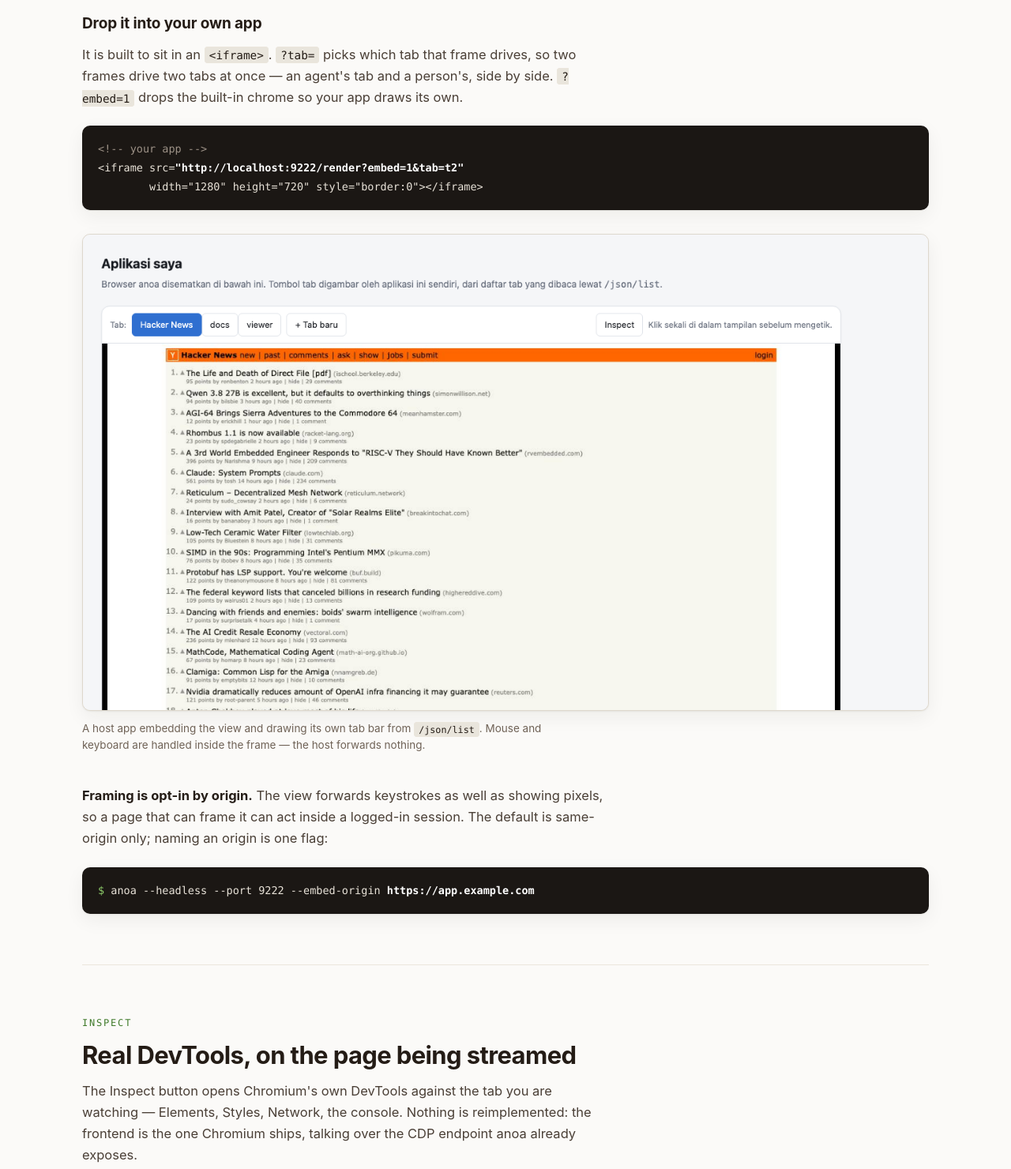
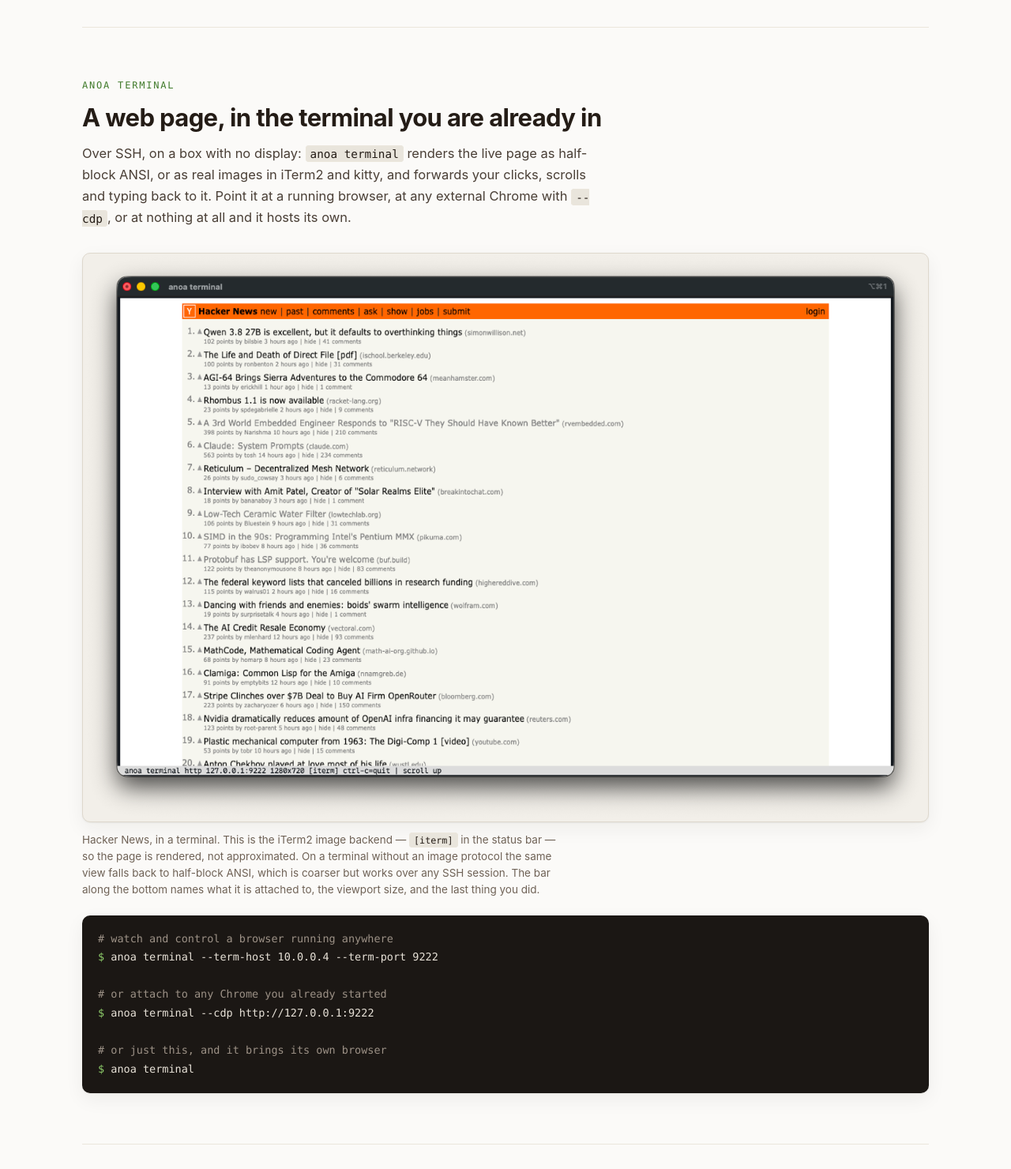
Before and after one commit to anak10thn/anoa-browser, a browser extension: page pages/index.html in a window 1280 px wide. Shown: the part 2320-3800 px from the top of the page at 79% size. Drawn offline with Linux system fonts and the light colour scheme.

Commit message:
feat(site): show anoa terminal, and drop the iframe section (#22)
The terminal claim was the one thing on the page with no picture behind it,
which is a shame because it is the least believable of them until you see it:
a real web page inside a terminal window. The capture is the iTerm2 image
backend, and the caption says so — a terminal with no image protocol falls back
to half-block ANSI and looks coarser, so a reader on plain xterm is not
promised something they will not get.

The "Drop it into your own app" subsection and its iframe example are removed
at the author's request, and the terminal section takes the slot they held.
Embedding is still documented in the README, and --embed-origin still exists;
it is the landing page that no longer covers it.

live-view-embedded.png stays in the tree — the README uses it — it is just no
longer on the site.

```diff
--- a/pages/index.html
+++ b/pages/index.html
@@ -4,7 +4,7 @@
 <meta charset="utf-8">
 <meta name="viewport" content="width=device-width,initial-scale=1">
 <title>anoa — a browser you can talk to</title>
-<meta name="description" content="A real Chromium browser that takes commands. Drive it from a shell, an HTTP endpoint or any CDP client, watch it in your terminal, or embed a live view people can use.">
+<meta name="description" content="A real Chromium browser that takes commands. Drive it from a shell, an HTTP endpoint or any CDP client, and watch it live in a browser tab or in your terminal.">
 <link rel="icon" href="images/anoa-mascot.png">
 
 <meta property="og:title" content="anoa — a browser you can talk to">
@@ -246,32 +246,36 @@
     others stay live in the background.</figcaption>
   </figure>
 
-  <div class="col" style="margin-top:44px">
-    <h3 style="font-size:19px;margin-bottom:10px">Drop it into your own app</h3>
-    <p>It is built to sit in an <code>&lt;iframe&gt;</code>. <code>?tab=</code> picks
-    which tab that frame drives, so two frames drive two tabs at once — an agent's
-    tab and a person's, side by side. <code>?embed=1</code> drops the built-in chrome
-    so your app draws its own.</p>
+</section>
+
+<section id="terminal">
+  <div class="col">
+    <p class="eyebrow">anoa terminal</p>
+    <h2>A web page, in the terminal you are already in</h2>
+    <p>Over SSH, on a box with no display: <code>anoa terminal</code> renders the live
+    page as half-block ANSI, or as real images in iTerm2 and kitty, and forwards your
+    clicks, scrolls and typing back to it. Point it at a running browser, at any
+    external Chrome with <code>--cdp</code>, or at nothing at all and it hosts its own.</p>
   </div>
 
-<pre class="term"><span class="c">&lt;!-- your app --&gt;</span>
-&lt;iframe src=<b>"http://localhost:9222/render?embed=1&amp;tab=t2"</b>
-        width="1280" height="720" style="border:0"&gt;&lt;/iframe&gt;</pre>
-
-  <figure>
-    <img src="images/live-view-embedded.png" alt="A host application embedding the anoa live view, drawing its own tab bar above it">
-    <figcaption>A host app embedding the view and drawing its own tab bar from
-    <code>/json/list</code>. Mouse and keyboard are handled inside the frame — the
-    host forwards nothing.</figcaption>
+<figure>
+    <img src="images/anoa-terminal.png" alt="Hacker News rendered inside a terminal window by anoa terminal, with a status bar reading: anoa terminal http 127.0.0.1:9222 1280x720 [iterm] ctrl-c=quit, scroll up">
+    <figcaption>Hacker News, in a terminal. This is the iTerm2 image backend —
+    <code>[iterm]</code> in the status bar — so the page is rendered, not
+    approximated. On a terminal without an image protocol the same view falls
+    back to half-block ANSI, which is coarser but works over any SSH session.
+    The bar along the bottom names what it is attached to, the viewport size,
+    and the last thing you did.</figcaption>
   </figure>
 
-  <div class="col" style="margin-top:40px">
-    <p><strong>Framing is opt-in by origin.</strong> The view forwards keystrokes as
-    well as showing pixels, so a page that can frame it can act inside a logged-in
-    session. The default is same-origin only; naming an origin is one flag:</p>
-  </div>
+<pre class="term"><span class="c"># watch and control a browser running anywhere</span>
+<span class="p">$</span> anoa terminal --term-host 10.0.0.4 --term-port 9222
 
-<pre class="term"><span class="p">$</span> anoa --headless --port 9222 --embed-origin <b>https://app.example.com</b></pre>
+<span class="c"># or attach to any Chrome you already started</span>
+<span class="p">$</span> anoa terminal --cdp http://127.0.0.1:9222
+
+<span class="c"># or just this, and it brings its own browser</span>
+<span class="p">$</span> anoa terminal</pre>
 </section>
 
 <section id="inspect">
@@ -287,26 +291,6 @@
     <img src="images/live-view-devtools.png" alt="Chromium DevTools attached to the page anoa is streaming, showing the Elements and Styles panels">
     <figcaption>DevTools attached to the streamed tab, opened from the viewer.</figcaption>
   </figure>
-</section>
-
-<section id="terminal">
-  <div class="col">
-    <p class="eyebrow">anoa terminal</p>
-    <h2>A web page, in the terminal you are already in</h2>
-    <p>Over SSH, on a box with no display: <code>anoa terminal</code> renders the live
-    page as half-block ANSI, or as real images in iTerm2 and kitty, and forwards your
-    clicks, scrolls and typing back to it. Point it at a running browser, at any
-    external Chrome with <code>--cdp</code>, or at nothing at all and it hosts its own.</p>
-  </div>
-
-<pre class="term"><span class="c"># watch and control a browser running anywhere</span>
-<span class="p">$</span> anoa terminal --term-host 10.0.0.4 --term-port 9222
-
-<span class="c"># or attach to any Chrome you already started</span>
-<span class="p">$</span> anoa terminal --cdp http://127.0.0.1:9222
-
-<span class="c"># or just this, and it brings its own browser</span>
-<span class="p">$</span> anoa terminal</pre>
 </section>
 
 <section id="cdp">
```
Also changed, not shown: pages/images/anoa-terminal.png (added).
